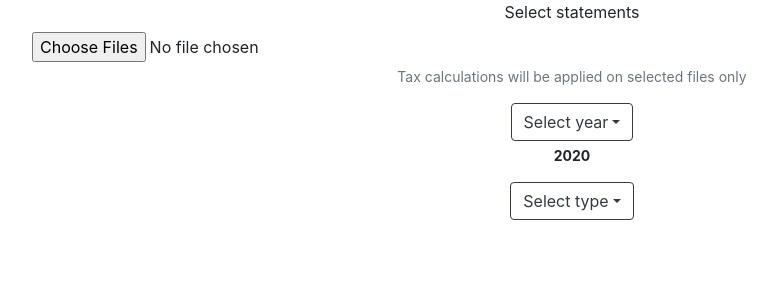
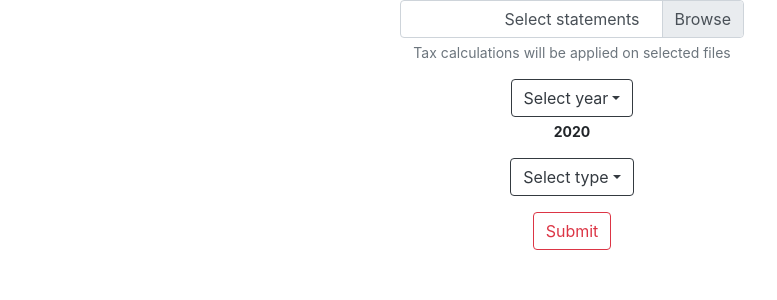
Before and after one commit to NikolovNikolay/taxes-fe, a React (Create React App) app: page / in a window 1280 px wide. Shown: the top 300 px of the page, without its empty margins (68-845 px from the left). Built offline with nearby package versions, Linux system fonts and the light colour scheme.

Commit message:
Format upload page

```diff
--- a/src/components/upload/Upload.js
+++ b/src/components/upload/Upload.js
@@ -1,36 +1,71 @@
 import * as React from "react";
 import {useState} from "react";
-import {Col, Container, Dropdown, DropdownButton, Form, Row} from "react-bootstrap";
+import {Button, Col, Container, Dropdown, DropdownButton, Form, OverlayTrigger, Row, Tooltip} from "react-bootstrap";
 
 function Upload() {
 
+    const defaultFormFileTitle = 'Select statements';
     const [year, setYear] = useState('2020')
     const [type, setType] = useState('')
+    const [files, setFiles] = useState([])
 
     const handleSelectYear = (e) => {
-        console.log(e);
         setYear(e)
     }
 
     const handleSelectType = (e) => {
-        console.log(e);
         setType(e)
     }
+
+    const handleSelectedFiles = (e) => {
+        const fNames = []
+        console.log(e)
+        for (let i = 0; i < e.target.files.length; i++) {
+            fNames.push(e.target.files[i].name)
+        }
+        setFiles(fNames)
+    }
+
+    const getFileControlTitle = () => {
+        if (files.length === 0) {
+            return defaultFormFileTitle;
+        }
+
+        if (files.length === 1) {
+            return "1 file selected";
+        } else {
+            return files.length + " files selected";
+        }
+    }
+
+    const canSubmit = () => {
+        return year !== '' && type !== '' && files.length > 0
+    }
+
     return (
-        <Container>
-            <Row className="align-items-start">
-                <Col>
+        <Container fluid className="align-content-center">
+            <Row>
+                <Col/>
+                <Col md={15}>
                     <Form>
                         <Form.Group controlId="formUploadStatements">
-                            <Form.File label="Select statements" type="file" name="statements" multiple/>
-                            <Form.Text className="text-muted">
-                                Tax calculations will be applied on selected files only
-                            </Form.Text>
+                            <Form.File onChange={handleSelectedFiles}
+                                       label={getFileControlTitle()}
+                                       type="file" name="statements" multiple custom/>
+                            {files.length === 0
+                                ? <Form.Text muted>
+                                    Tax calculations will be applied on selected files
+                                </Form.Text>
+                                : files.map((fName, i) =>
+                                    <Form.Text key={i} muted>
+                                        {fName}
+                                    </Form.Text>)
+                            }
                         </Form.Group>
-
                         <Form.Group controlId="formUploadYear">
                             <Dropdown>
                                 <DropdownButton title="Select year" variant="outline-dark" id="dropdown-year"
+                                                alignRight
                                                 onSelect={handleSelectYear}>
                                     <Dropdown.Item eventKey="2020">2020</Dropdown.Item>
                                 </DropdownButton>
@@ -40,7 +75,9 @@ function Upload() {
 
                         <Form.Group controlId="formUploadType">
                             <Dropdown>
-                                <DropdownButton title="Select type" variant="outline-dark" id="dropdown-type"
+                                <DropdownButton title="Select type"
+                                                variant="outline-dark" id="dropdown-type"
+                                                alignRight
                                                 onSelect={handleSelectType}>
                                     <Dropdown.Item eventKey="revolut">revolut</Dropdown.Item>
                                     <Dropdown.Item eventKey="etoro">etoro</Dropdown.Item>
@@ -48,8 +85,32 @@ function Upload() {
                                 <Form.Text><strong>{type}</strong></Form.Text>
                             </Dropdown>
                         </Form.Group>
+
+                        <Form.Group controlId="formSubmitButton">
+                            {
+                                canSubmit() ?
+                                    <Button title="submit" variant="success"
+                                            onClick={() => {
+                                                alert("click");
+                                            }}>
+                                        Submit
+                                    </Button> :
+                                    <OverlayTrigger
+                                        placement="right"
+                                        delay={{show: 250, hide: 400}}
+                                        overlay={
+                                            <Tooltip id="button-tooltip">Select statements and type to
+                                                submit
+                                            </Tooltip>
+                                        }
+                                    >
+                                        <Button title="submit" variant="outline-danger">Submit</Button>
+                                    </OverlayTrigger>
+                            }
+                        </Form.Group>
                     </Form>
                 </Col>
+                <Col/>
             </Row>
         </Container>
     )
```
